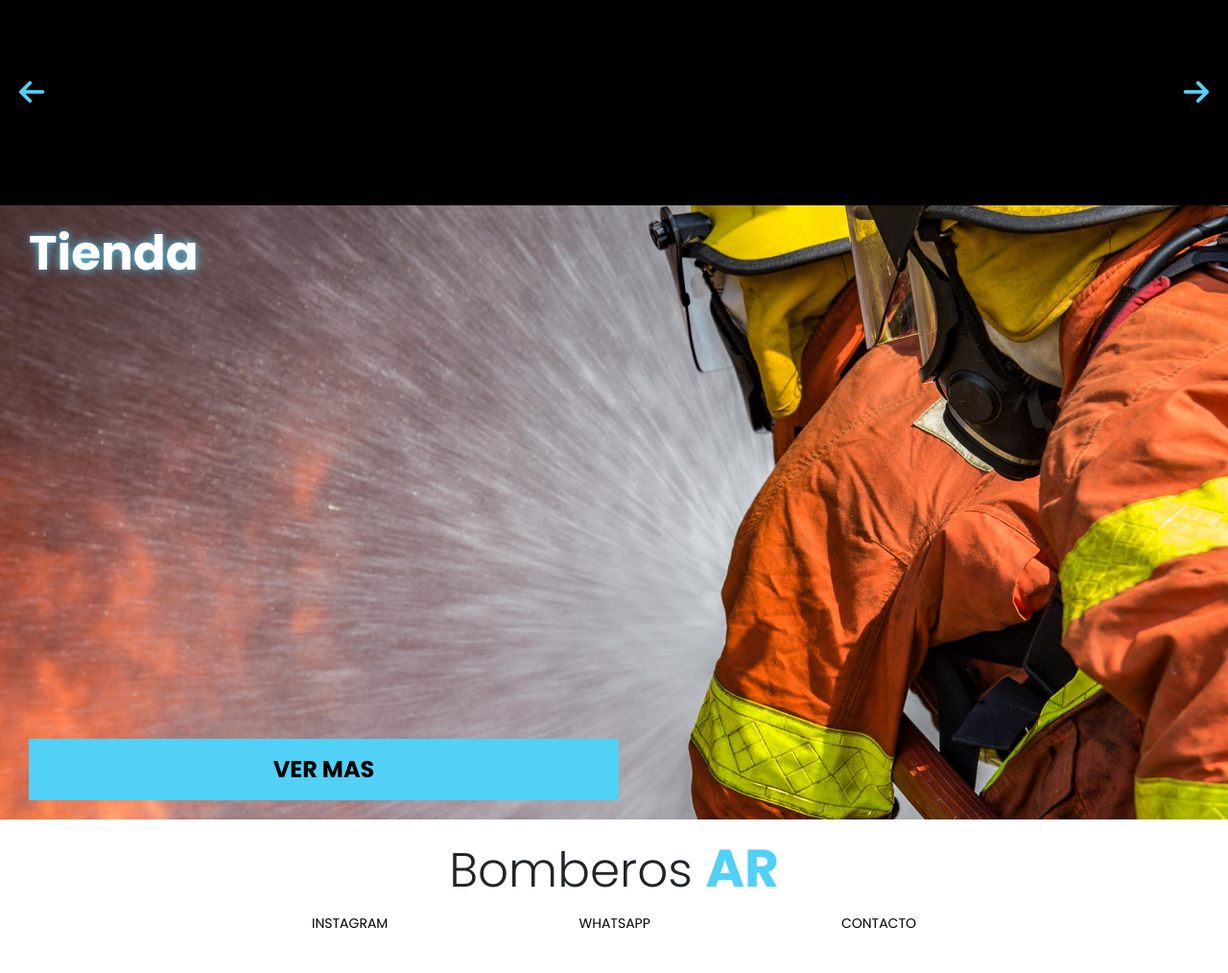
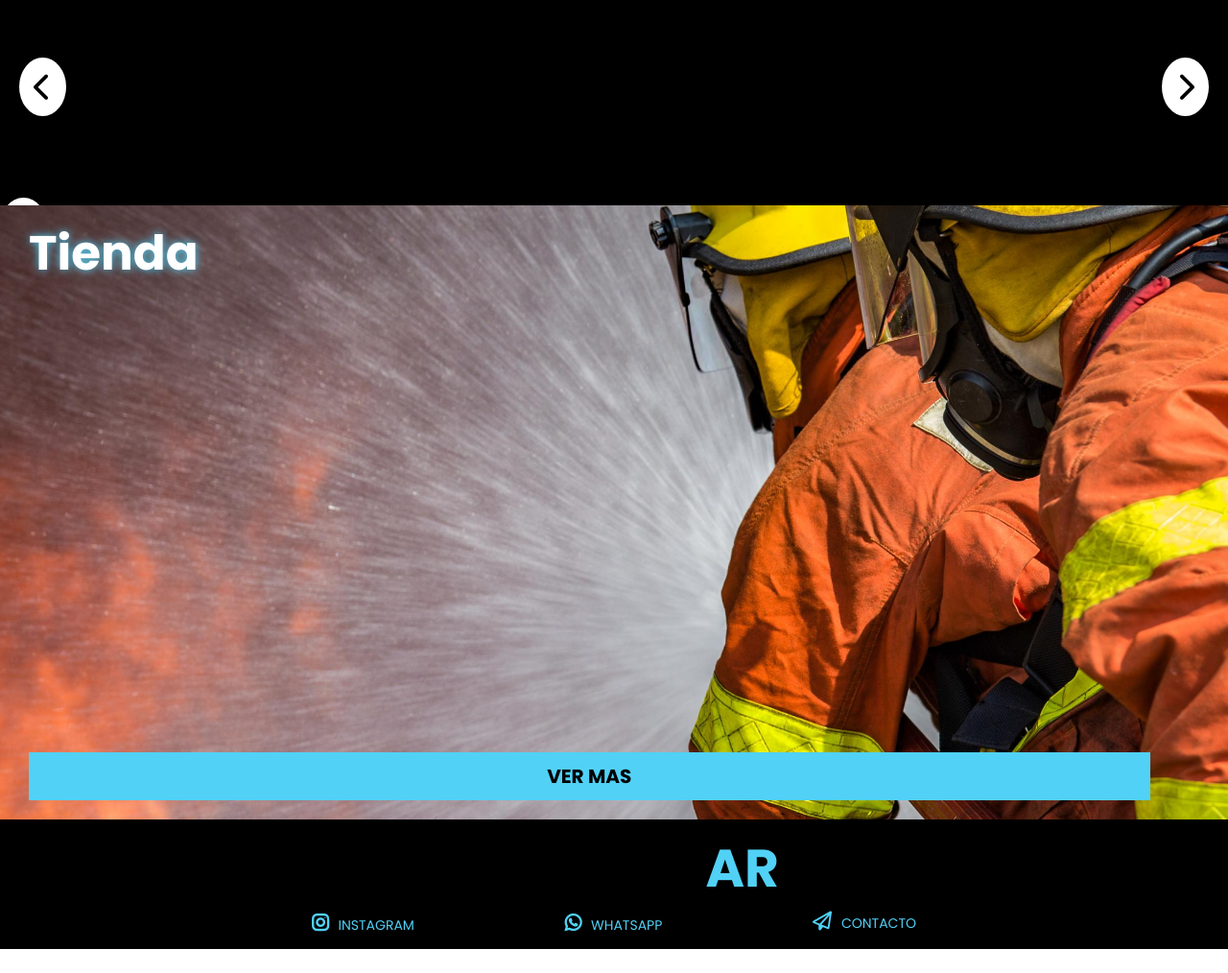
Before and after one commit to Lucianosc9927/firefighter-web, a website: page index.html in a window 1280 px wide. Shown: the part 1386-2400 px from the top of the page at 96% size. After the commit the page ends 2375 px from the top, so only its background shows below. Drawn offline with nearby package versions, Linux system fonts and the light colour scheme.

Commit message:
Se arregla el problema de los iconos y se refactoriza codigo

```diff
--- a/index.html
+++ b/index.html
@@ -18,9 +18,9 @@
   <body>
     <header class="header barra">
       <div class="logo">
-        <p class="logo__texto">Bomberos <span class="logo__texto--grande">AR</span></p>
+        <a href="#"><p class="logo__texto">Bomberos <span class="logo__texto--grande">AR</span></p></a>
       </div>
-      <input class="menu__check" type="checkbox">
+      <input class="menu__check icon icon-menu" type="checkbox">
       <nav class="navegacion">
         <ul class="navegacion__enlaces">
           <li>
@@ -46,7 +46,7 @@
         <div class="left">
           <h1 class="hero__titulo">Cursos y <br>capacitaciones.</h1>
           <p class="hero__texto">Estudia con nosotros, con los mejores instructores del pais, brindando capacitaciones teoricas y practicas. Vas a poder seguir desarrollandote en tu carrera profesional, da el siguiente paso. Incendio estructurales, maniobras de rescate en altura, materiales peligrosos, primeros auxilios, rescate vehicular y mucho mas...</p>
-          <button class="boton__hero">
+          <button class="boton">
             Conocer mas
           </button>
         </div> <!--left-->
@@ -61,12 +61,11 @@
             <img class="articulo__imagen" src="./img/articulo-1.jpg">
             <p class="articulo__texto">"En diciembre de 1883 se desató un voraz incendio en  Corti y Rivas, un reconocido comercio ubicado cerca de la ribera y en lo que hoy es la avenida Almirante Brown. Las lenguas de fuego salían por las puertas y ventanas del comercio y las llamas se esparcían velozmente amenazando propagarse y extenderse hacía las construcciones vecinas."</p>
             <div class="articulo__navegacion">
-              <a href="#articulo__2" class="articulo__boton derecha"></a>
-              <a href="#articulo__2" class="articulo__boton izquierda"></a>
+              <a href="#articulo__2" class="articulo__boton icono icon-izquierda"></a>
+              <a href="#articulo__2" class="articulo__boton icono icon-derecha"></a>
             </div>
-
           </article> <!--articulo-->
-
+          <a href="#articulo__2" class="articulo__boton icono icon-izquierda"></a>
           <article class="articulo" id="articulo__2">
             <p class="articulo__index">2/4</p>
             <h3 class="articulo__titulo">Reseña Historica Bombero Voluntarios</h3>
@@ -82,7 +81,7 @@
     <section class="compra">
       <div class="compra__contenedor">
         <h2 class="compra__titulo">Tienda</h2>
-        <a href="./pages/tienda.html"><button class="compra__boton">Ver mas</button></a>
+        <a href="./pages/tienda.html"><button class="boton">Ver mas</button></a>
       </div>
     </section>
     </main>
@@ -93,13 +92,13 @@
       <div class="navegacion">
         <ul class="navegacion__enlaces">
           <li>
-            <a class="navegacion__link icon icon-wp" href="#">Instagram</a>
+            <a class="navegacion__link icon icon-ig" href="https://www.instagram.com" target="_blank">Instagram</a>
           </li>
           <li>
-            <a class="navegacion__link icon icon-ig" href="#">Whatsapp</a>
+            <a class="navegacion__link icon icon-wp" href="https://www.whatsapp.com" target="_blank">Whatsapp</a>
           </li>
           <li>
-            <a class="navegacion__link icon icon-email" href="./pages/contacto.html">Contacto</a>
+            <a class="navegacion__link icon icon-email" href="./pages/contacto.html" target="_blank">Contacto</a>
           </li>
         </ul>
       </div>
--- a/scss/_barra.scss
+++ b/scss/_barra.scss
@@ -1,8 +1,8 @@
 .barra {
-  height: 20vh;
   padding: 1rem;
 }
 .header {
+  height: 20vh;
   position: relative;
   display: flex;
   justify-content: space-around;
@@ -34,18 +34,13 @@
 .menu__check {
   appearance: none;
   cursor: pointer;
+  width: 10%;
 
   &:checked ~ .navegacion {
     display: block;
     animation-name: aparecer;
     animation-duration: .2s;
     animation-iteration-count: 1;
-  }
-  &:before {
-    font-family: 	$ff-iconos;
-    font-weight: 900;
-    font-size: 3rem;
-    content:  "\f0c9"
   }
 }
 
--- /dev/null
+++ b/scss/_botones.scss
@@ -0,0 +1,15 @@
+.boton {
+  height: 5rem;
+  border: none;
+  background-color: $clr-principal;
+  text-transform: uppercase;
+  font-size: 2rem;
+  font-weight: bold;
+  padding: 1rem;
+  width: 95%;
+
+  &:hover {
+    cursor: pointer;
+    filter: brightness(60%);
+  }
+}
--- a/scss/_footer.scss
+++ b/scss/_footer.scss
@@ -1,15 +1,22 @@
 .footer {
   text-align: center;
-
+  background-color: $clr-negro;
+  color: $clr-blanco;
 
   .navegacion {
     display: block;
     position: static;
+    background-color: $clr-negro;
 
+    .navegacion__link {
+      color: $clr-principal;
 
+      &:hover {
+        color: $clr-blanco;
       }
     }
-
+  }
+}
 
 @media (min-width: 768px) {
   .footer .navegacion {
--- a/scss/_galeria.scss
+++ b/scss/_galeria.scss
@@ -106,12 +106,7 @@
 }
 .derecha {
   background: none;
-  &::before {
-    font: var(--fa-font-solid);
-    content: "\f060";
-    font-size: 3rem;
-    color: $clr-principal;
-  }
+
 
   &:hover {
     cursor: pointer;
--- a/scss/_hero.scss
+++ b/scss/_hero.scss
@@ -19,7 +19,7 @@
     z-index: 100;
     width: 100%;
     height: 100%;
-    background-image : url("https://cdn.unenvironment.org/styles/article_billboard_image/s3/2022-02/fire-g58eed559b_1920.png?h=6a063a03&itok=PA8OHpHf");
+    background-image : url("../img/hero-img.webp");
   }
   .hero__texto, .hero__titulo {
     text-align: center;
--- a/scss/_icon.scss
+++ b/scss/_icon.scss
@@ -1,22 +1,44 @@
 .icon::before {
-  font: var(--fa-font-brands);
+  font-family: "Font Awesome 5 Brands";
+  font-weight: 900;
   font-size: 2rem;
   padding-right: 1rem;
   color: var(--clr-rojo);
 }
 .icon-wp::before {
-  content: var(--icon-whatsapp);
+  content: "\f232";
 }
 .icon-ig::before {
-  content: var(--icon-instagram);
+  content: "\f16d";
 }
 .icon-email::before {
   font: var(--fa-font-regular);
-  content: var(--icon-email);
+  content: "\f1d8";
   font-size: 2rem;
 }
-.icon-arrowDown::before {
-  font: var(--fa-font-solid);
-  content: "\f063";
-  font-size: 2rem;
+.icon-menu::before {
+  font-family: $ff-iconos;
+  font-weight: 900;
+  font-size: 3rem;
+  content: "\f0c9";
 }
+.icon-derecha::before {
+  font-family: $ff-iconos;
+  font-weight: 900;
+  font-size: 3rem;
+  content: "\f054";
+  background-color: $clr-blanco;
+  color: $clr-negro;
+  border-radius: 50%;
+  padding: 1.5rem;
+}
+.icon-izquierda::before {
+  font-family: $ff-iconos;
+  font-weight: 900;
+  font-size: 3rem;
+  content: "\f053";
+  background-color: $clr-blanco;
+  color: $clr-negro;
+  border-radius: 50%;
+  padding: 1.5rem;
+}
--- a/scss/_logo.scss
+++ b/scss/_logo.scss
@@ -2,7 +2,7 @@
   .logo__texto {
     font-size: 3.5rem;
     font-weight: 300;
-
+    color: $clr-negro;
     .logo__texto--grande {
       font-size: 4rem;
       font-weight: bold;
--- a/scss/_resets.scss
+++ b/scss/_resets.scss
@@ -1,10 +1,3 @@
-/*Fuentes*/
-$ff-principal: 'Poppins', sans-serif;
-$ff-iconos: "Font Awesome 5 Free";
-$clr-principal: #51d1f6;
-$clr-negro: black;
-$clr-blanco: white;
-
 /*Resets*/
 * {
   box-sizing: border-box;
@@ -13,6 +6,7 @@ html {
   /*Reset 1rem = 10px*/
   font-size: 62.5%;
 }
+
 body {
   font-family: $ff-principal;
   font-size: 1rem;
--- a/scss/_variables.scss
+++ b/scss/_variables.scss
@@ -1,19 +1,15 @@
 /*Fuente*/
 $ff-logo: "Noto Serif", serif;
+$ff-principal: 'Poppins', sans-serif;
 
 /*Colores*/
-$clr-blanco: #ffffff;
+$clr-principal: #51d1f6;
+$clr-negro: black;
+$clr-blanco: white;
 $clr-rojo: #d43030;
 
 /*Iconos*/
-$icon-whatsapp: "\f232";
-$icon-instagram: "\f16d";
-$icon-email: "\f1d8";
-
+$ff-iconos: "Font Awesome 5 Free";
 
 /*Fuentes*/
 $ff-principal: 'Poppins', sans-serif;
-$ff-iconos: "Font Awesome 5 Free";
-$clr-principal: #51d1f6;
-$clr-negro: black;
-$clr-blanco: white;
--- a/scss/estilo.scss
+++ b/scss/estilo.scss
@@ -1,5 +1,6 @@
+@import "variables";
 @import "resets";
-@import "variables";
+@import "botones";
 @import "icon";
 @import "logo";
 @import "barra";
```
Also changed, not shown: css/estilo.css, img/hero-img.webp (added), scss/estilo.css (deleted), 2 other files. Lines whose indentation alone changed are shown as unchanged.
